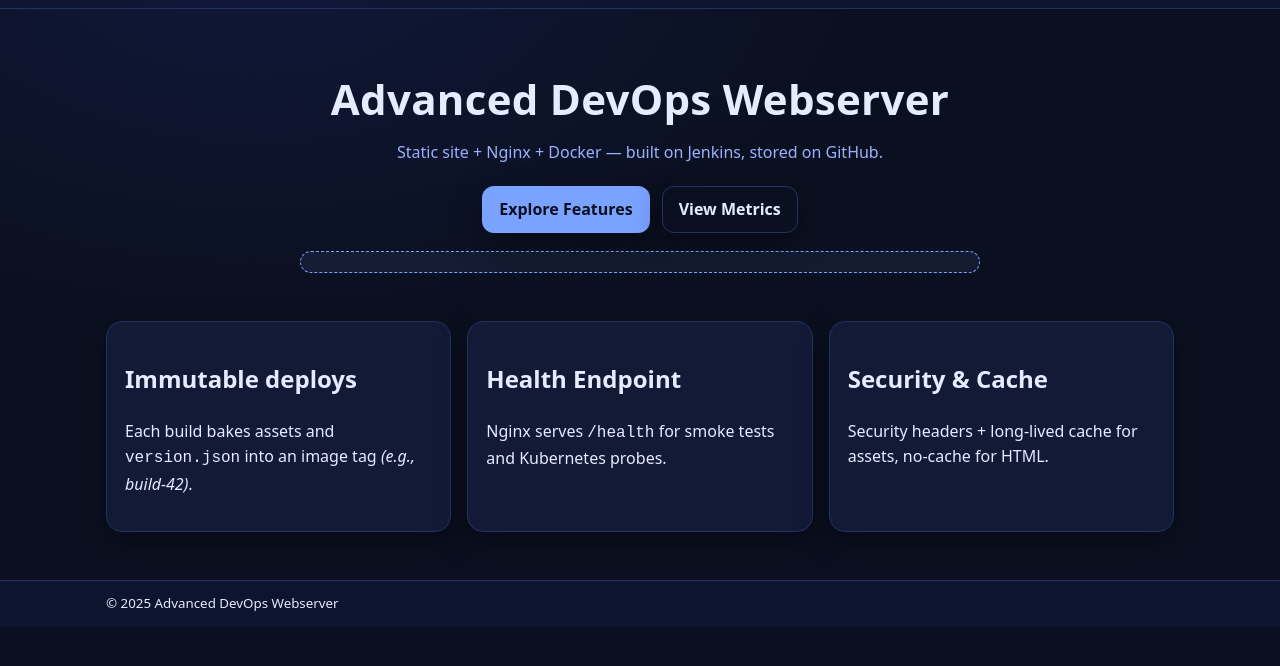
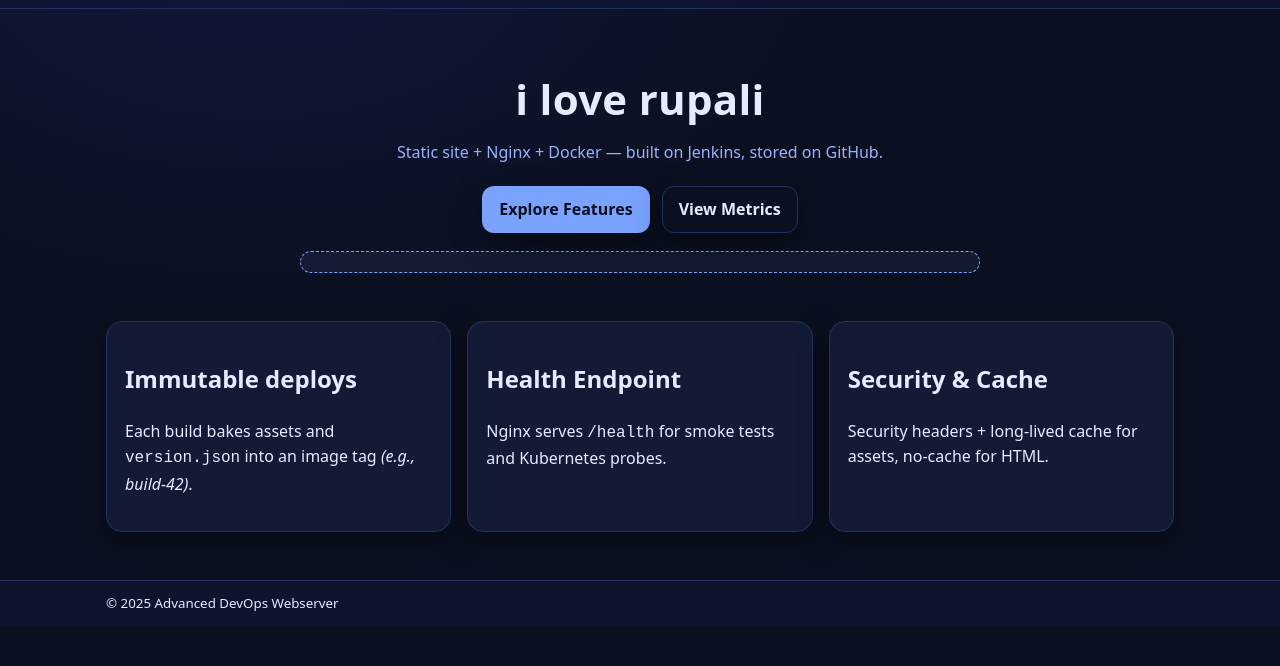
Before and after one commit to Curiousgoal202/Jenkins-pro1, a plain HTML site: page index.html in a window 1280 px wide. Shown: the part 52-718 px from the top of the page. Drawn offline with Linux system fonts and the light colour scheme; no server answers.

Commit message:
Update index.html

```diff
--- a/index.html
+++ b/index.html
@@ -24,7 +24,7 @@
 
   <section class="hero">
     <div class="container">
-      <h1>Advanced DevOps Webserver</h1>
+      <h1> i love rupali </h1>
       <p>Static site + Nginx + Docker — built on Jenkins, stored on GitHub.</p>
       <div class="cta-row">
         <a class="btn" href="about.html">Explore Features</a>
```
